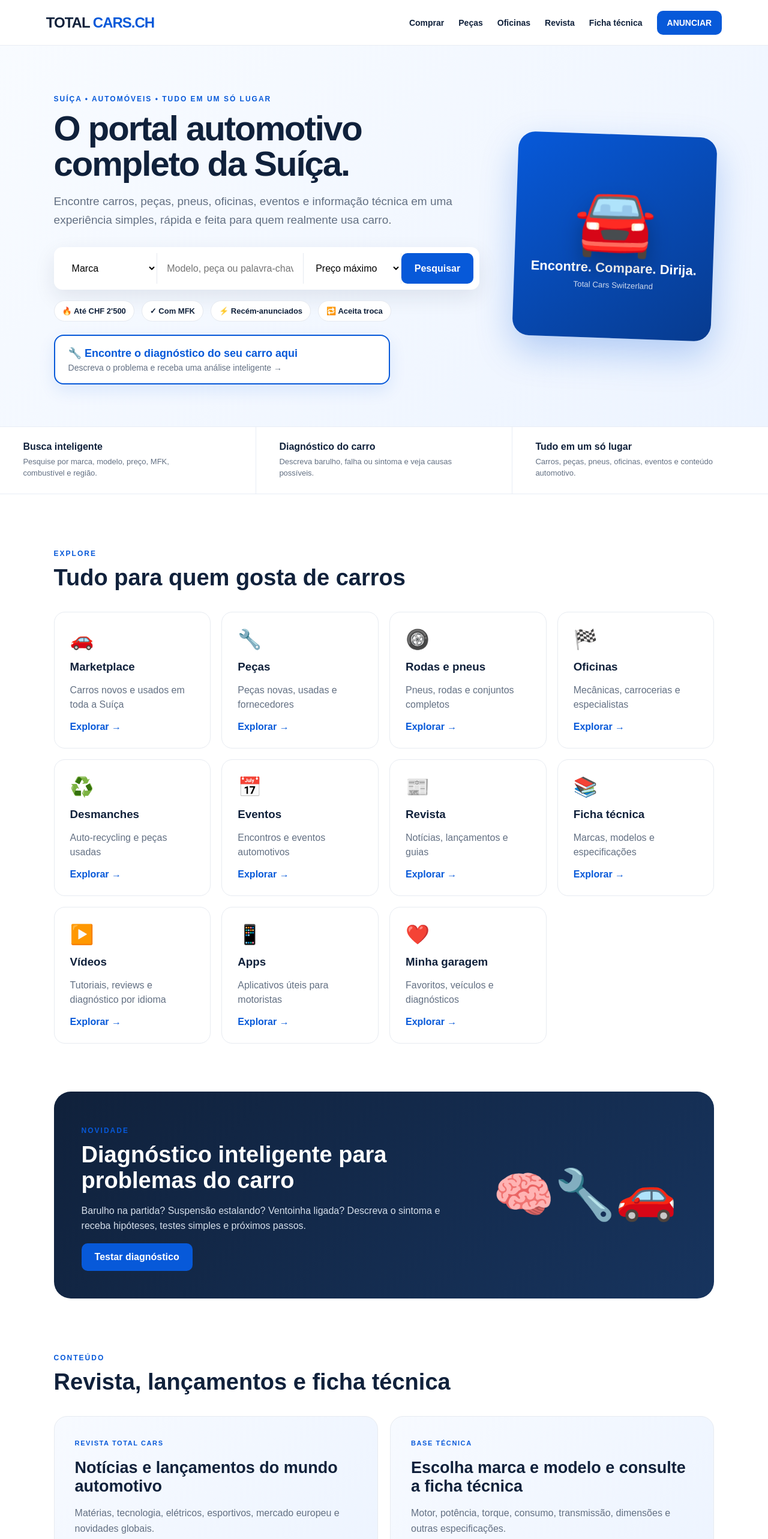
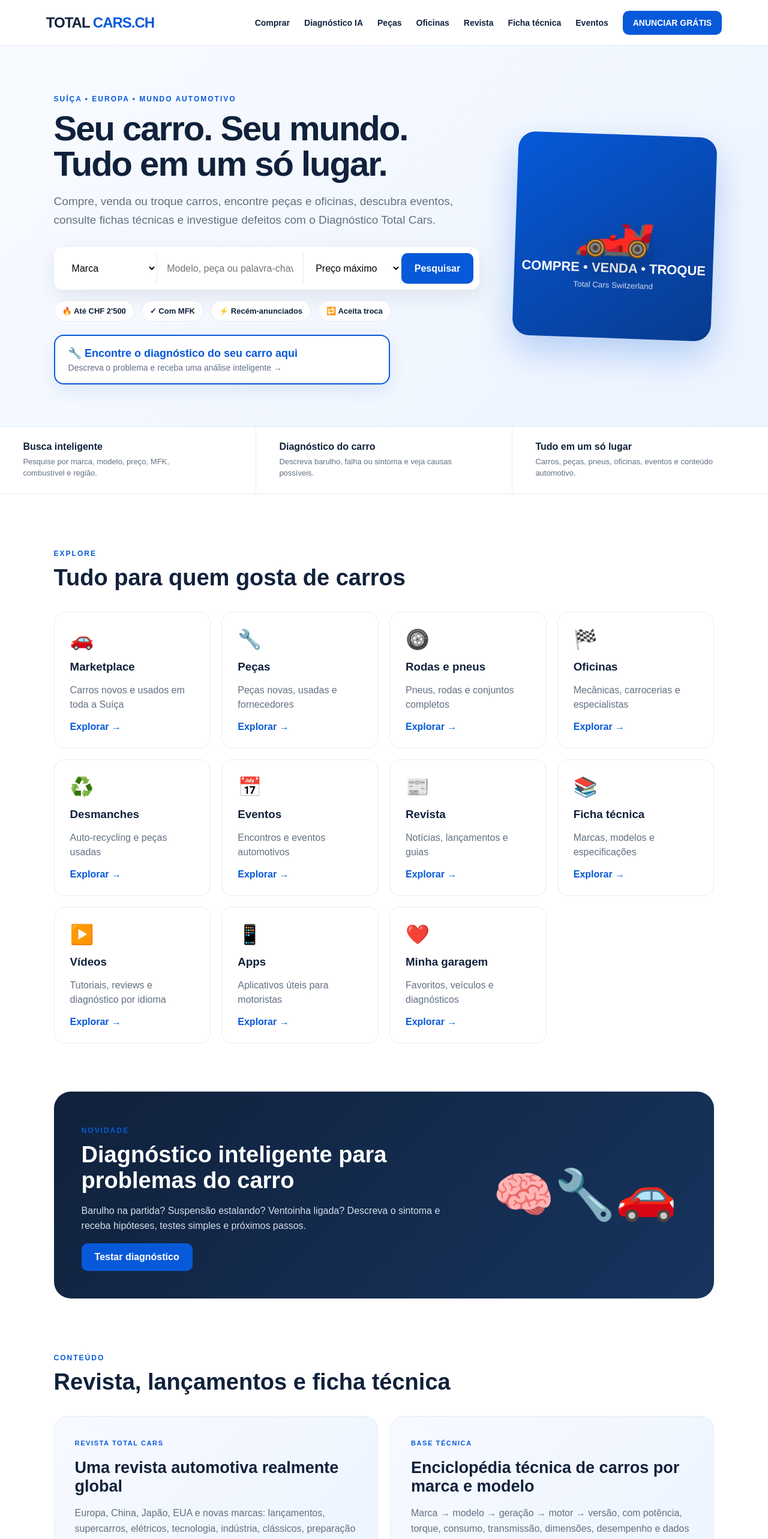
Before and after one commit to ricardobrojek-collab/Total-cars-, a Next.js app: page / in a window 1280 px wide. Shown: the top 2566 px of the page at 60% size. Built offline with nearby package versions, Linux system fonts and the light colour scheme.

Commit message:
Upgrade Total Cars home and navigation

```diff
--- a/app/page.js
+++ b/app/page.js
@@ -24,19 +24,21 @@
       <a className="brand brandLink" href="/">TOTAL <b>CARS</b><span>.CH</span></a>
       <nav>
         <a href="/marketplace">Comprar</a>
+        <a href="/diagnostico">Diagnóstico IA</a>
         <a href="/pecas">Peças</a>
         <a href="/oficinas">Oficinas</a>
         <a href="/revista">Revista</a>
         <a href="/fichas">Ficha técnica</a>
-        <a className="navButton" href="/anunciar">ANUNCIAR</a>
+        <a href="/eventos">Eventos</a>
+        <a className="navButton" href="/anunciar">ANUNCIAR GRÁTIS</a>
       </nav>
     </header>
 
     <section className="hero" id="buscar">
       <div className="heroText">
-        <p className="eyebrow">SUÍÇA • AUTOMÓVEIS • TUDO EM UM SÓ LUGAR</p>
-        <h1>O portal automotivo completo da Suíça.</h1>
-        <p>Encontre carros, peças, pneus, oficinas, eventos e informação técnica em uma experiência simples, rápida e feita para quem realmente usa carro.</p>
+        <p className="eyebrow">SUÍÇA • EUROPA • MUNDO AUTOMOTIVO</p>
+        <h1>Seu carro. Seu mundo. Tudo em um só lugar.</h1>
+        <p>Compre, venda ou troque carros, encontre peças e oficinas, descubra eventos, consulte fichas técnicas e investigue defeitos com o Diagnóstico Total Cars.</p>
 
         <div className="search">
           <select defaultValue="">
@@ -67,8 +69,8 @@
       </div>
 
       <div className="carCard">
-        <div className="car">🚘</div>
-        <b>Encontre. Compare. Dirija.</b>
+        <div className="car">🏎️</div>
+        <b>COMPRE • VENDA • TROQUE</b>
         <small>Total Cars Switzerland</small>
       </div>
     </section>
@@ -106,13 +108,13 @@
       <div className="editorialGrid">
         <a href="/revista" className="editorialCard">
           <span>REVISTA TOTAL CARS</span>
-          <h3>Notícias e lançamentos do mundo automotivo</h3>
-          <p>Matérias, tecnologia, elétricos, esportivos, mercado europeu e novidades globais.</p>
+          <h3>Uma revista automotiva realmente global</h3>
+          <p>Europa, China, Japão, EUA e novas marcas: lançamentos, supercarros, elétricos, tecnologia, indústria, clássicos, preparação e mercado.</p>
         </a>
         <a href="/fichas" className="editorialCard">
           <span>BASE TÉCNICA</span>
-          <h3>Escolha marca e modelo e consulte a ficha técnica</h3>
-          <p>Motor, potência, torque, consumo, transmissão, dimensões e outras especificações.</p>
+          <h3>Enciclopédia técnica de carros por marca e modelo</h3>
+          <p>Marca → modelo → geração → motor → versão, com potência, torque, consumo, transmissão, dimensões, desempenho e dados técnicos.</p>
         </a>
       </div>
     </section>
```
